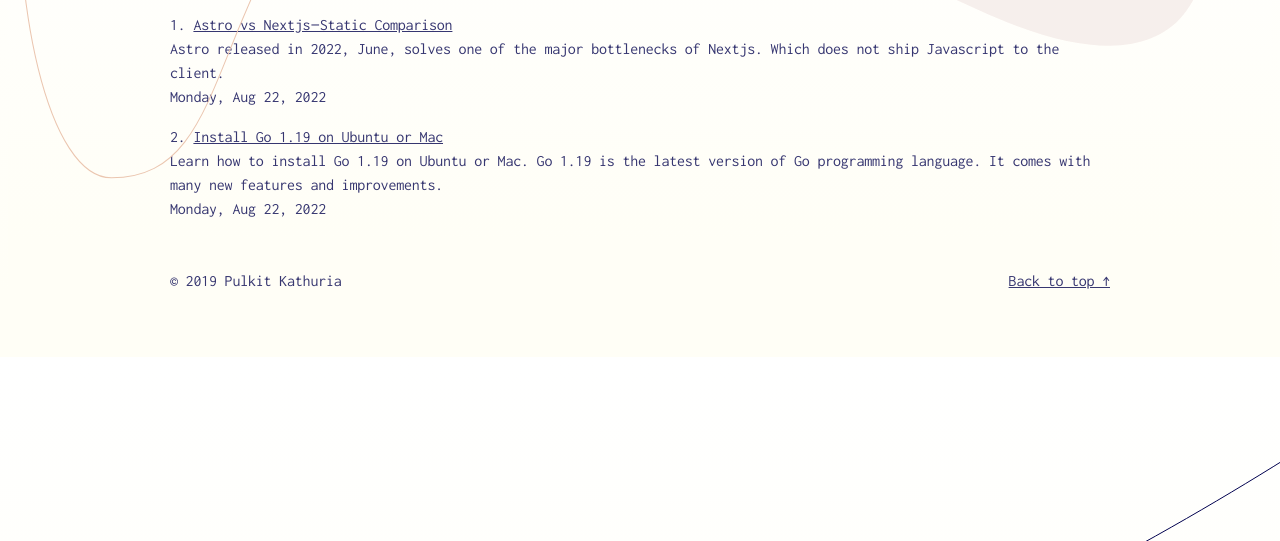
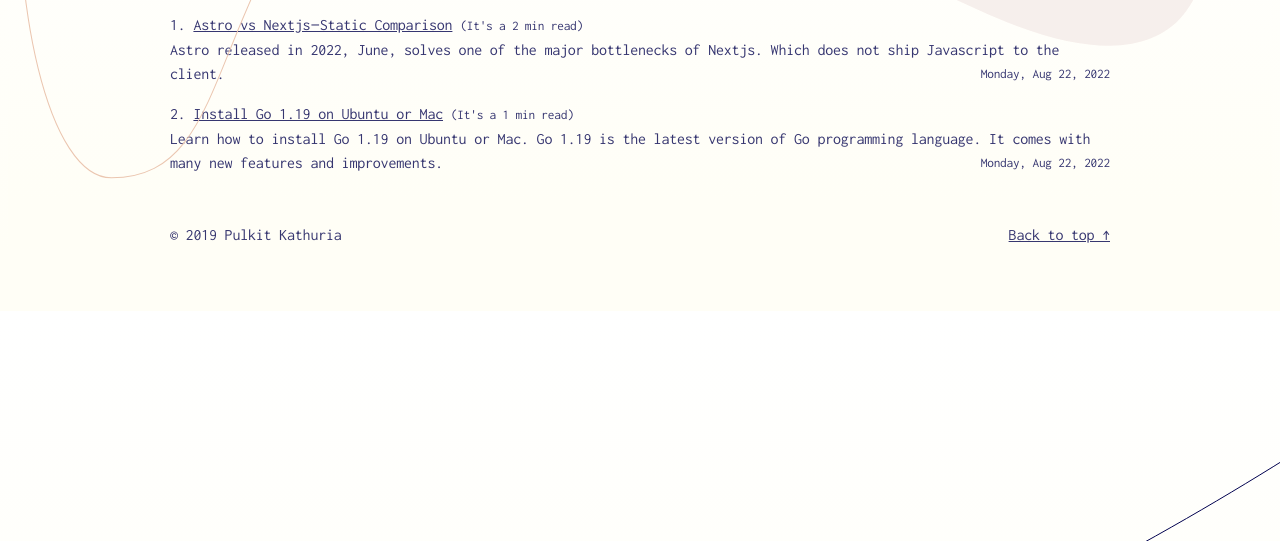
Before and after one commit to kevincobain2000/kevincobain2000.github.io, an Astro site: page /blog in a window 1280 px wide. Shown: the part 259-800 px from the top of the page. Built offline with nearby package versions, Linux system fonts and the light colour scheme; Astro itself is replaced by a stand-in of ours; some packages are replaced by stand-ins of ours.

Commit message:
link fix

```diff
--- a/src/pages/blog.astro
+++ b/src/pages/blog.astro
@@ -30,13 +30,14 @@
             blogs.map((blog, idx) => (
             <p>
                 {idx+1}. <a href={blog.url}>{blog.frontmatter.title}</a>
+                <small>(It's a {blog.frontmatter.minutesRead})</small>
                 <br />
                 <span>{blog.frontmatter.description}</span>
-                <br />
-                <time datetime={blog.frontmatter.pubDate}>
-                    {new Date(blog.frontmatter.pubDate).toLocaleDateString('en-us', { weekday:"long", year:"numeric", month:"short", day:"numeric"}) }
-                </time>
-                <br />
+                <small class="pull-right">
+                    <time datetime={blog.frontmatter.pubDate}>
+                        {new Date(blog.frontmatter.pubDate).toLocaleDateString('en-us', { weekday:"long", year:"numeric", month:"short", day:"numeric"}) }
+                    </time>
+                </small>
             </p>
             ))
           }
@@ -46,6 +47,8 @@
 </Layout>
 
 <style>
-
+.pull-right {
+    float: right;
+}
 
 </style>
```
